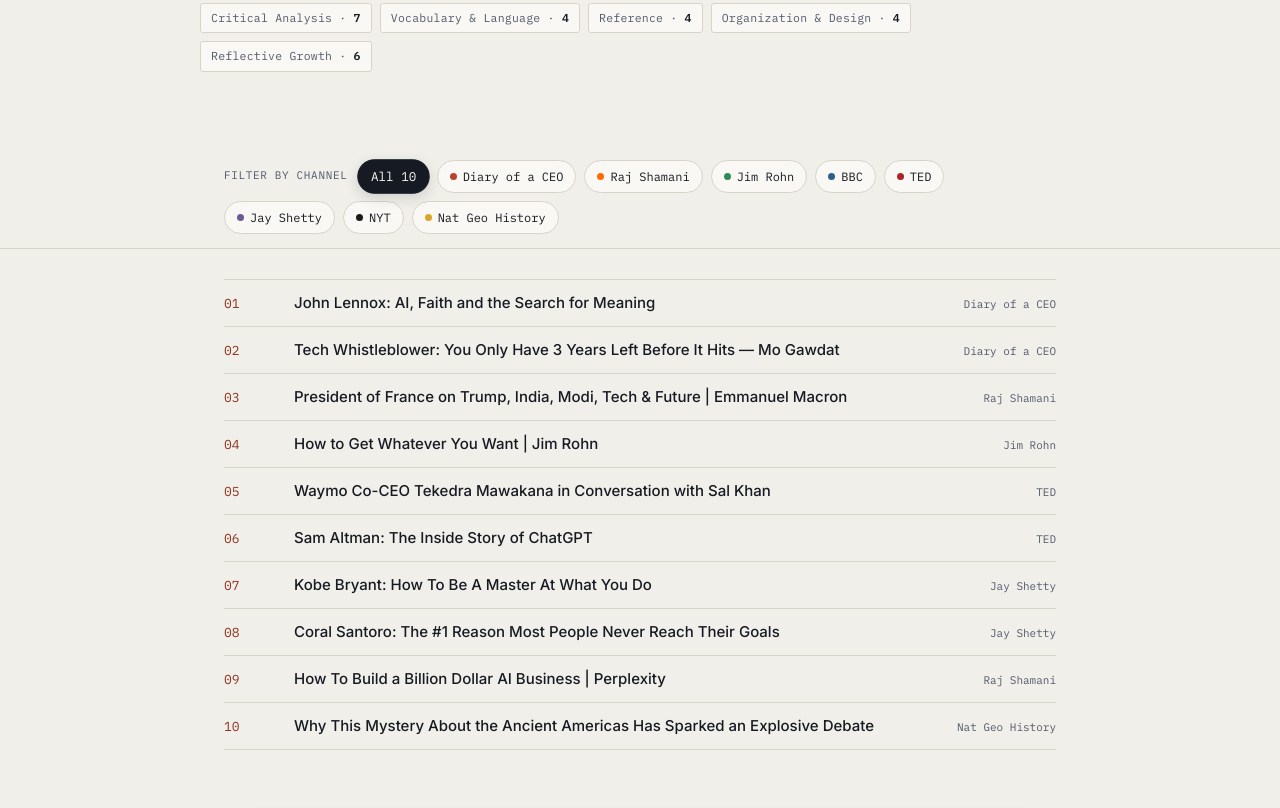
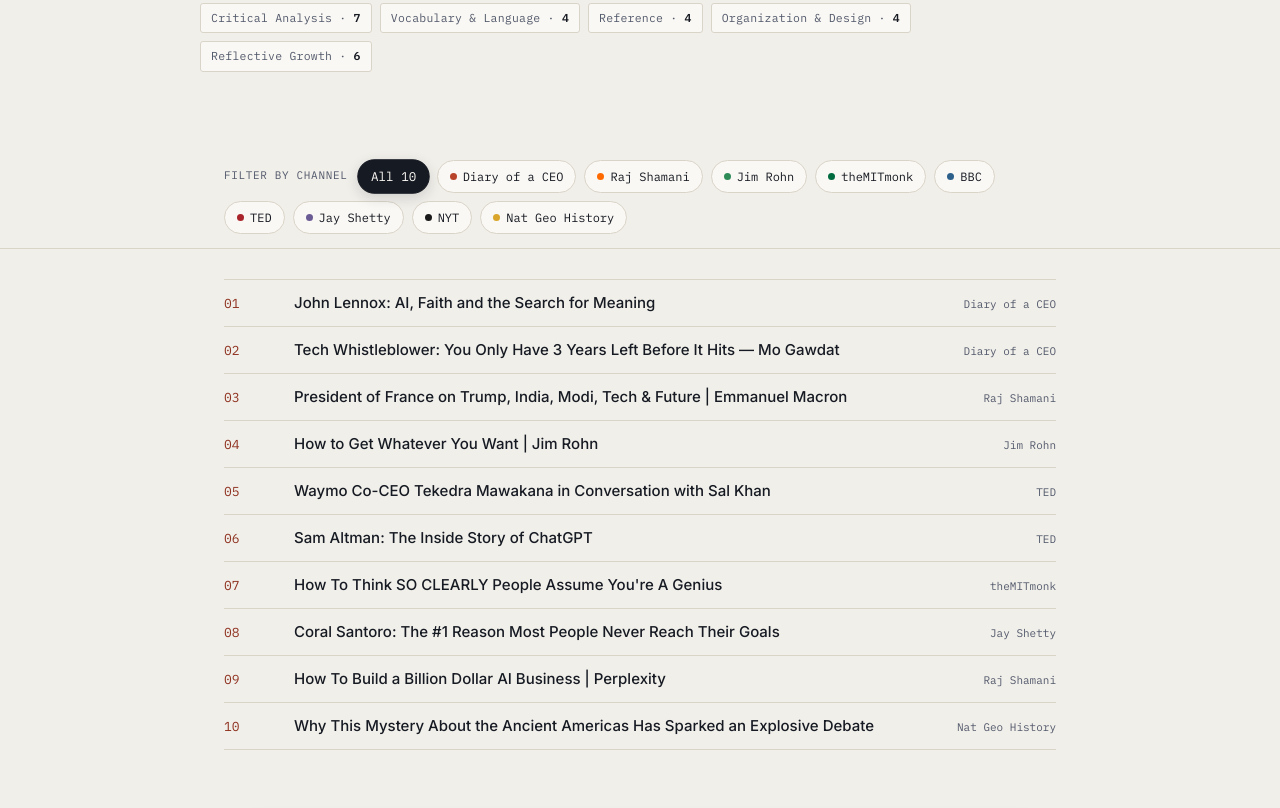
Before and after one commit to Xbo91/communicative-english-portfolio, a plain HTML site: page index.html in a window 1280 px wide. Shown: the part 466-1274 px from the top of the page. Drawn offline with Linux system fonts and the light colour scheme.

Commit message:
Updated track 07 to systems thinking video by theMITmonk

```diff
--- a/index.html
+++ b/index.html
@@ -572,6 +572,7 @@
                 CEO</span>
             <span class="pill" data-filter="Shamani"><span class="dot" style="background:#FF6A00"></span>Raj Shamani</span>
             <span class="pill" data-filter="Motivational"><span class="dot" style="background:#2E8B57"></span>Jim Rohn</span>
+            <span class="pill" data-filter="Educational"><span class="dot" style="background:#006B3E"></span>theMITmonk</span>
             <span class="pill" data-filter="BBC"><span class="dot" style="background:#2C5F8A"></span>BBC</span>
             <span class="pill" data-filter="TED"><span class="dot" style="background:#A8242A"></span>TED</span>
             <span class="pill" data-filter="Shetty"><span class="dot" style="background:#6B5B95"></span>Jay
@@ -689,17 +690,17 @@
                                             ]
         },
         {
-            track: "07", channel: "Shetty", channelLabel: "Jay Shetty",
-                title: "Kobe Bryant: How To Be A Master At What You Do",
-                    dateAccessed: "17 Jun 2026", published: "9 Sep 2019",
-                        refText: "YouTube — On Purpose with Jay Shetty.",
-                            refLink: "https://www.youtube.com/watch?v=hHW1oY26kxQ",
-                                embedUrl: "https://www.youtube-nocookie.com/embed/hHW1oY26kxQ",
-                                    summary: "Jay Shetty sits down with the late NBA legend Kobe Bryant to discuss his famous 'Mamba Mentality'. Bryant shares insights on discipline, curiosity, and how true mastery comes from an obsession with the tiny, mundane details of your craft rather than the spotlight.",
-                                        opinion: "This was incredibly inspiring. Bryant’s relentless dedication to analyzing his mistakes rather than ignoring them really resonated with me. It taught me that greatness isn't an innate talent, but a byproduct of extreme consistency and a willingness to be a beginner every single day.",
+            track: "07", channel: "Educational", channelLabel: "theMITmonk",
+                title: "How To Think SO CLEARLY People Assume You're A Genius",
+                    dateAccessed: "17 Jun 2026", published: "5 Nov 2023",
+                        refText: "YouTube — Sandeep Swadia (theMITmonk).",
+                            refLink: "https://www.youtube.com/watch?v=mjTgkm-h__M",
+                                embedUrl: "https://www.youtube-nocookie.com/embed/mjTgkm-h__M",
+                                    summary: "Sandeep Swadia breaks down the concept of systems thinking as a framework for clarity and effective decision-making. He explains that intelligent people often fail not because they lack intelligence, but because they misunderstand the system they are operating within, distinguishing between clear, complicated, and complex systems.",
+                                        opinion: "This video completely shifted how I approach problem-solving. Learning to pause and diagnose the 'type' of system I am dealing with before taking action was a massive lightbulb moment. It made me realize that applying a 'complicated' solution to a 'complex' problem is a recipe for disaster.",
                                             vocab: [
-                                                { term: "mundane", def: "lacking interest or excitement; dull or ordinary" },
-                                                { term: "byproduct", def: "an incidental or secondary product made in the manufacture or synthesis of something else" }
+                                                { term: "systems thinking", def: "a holistic approach to analysis that focuses on the way a system's constituent parts interrelate" },
+                                                { term: "complex system", def: "a system in which the relationship between cause and effect is only obvious in hindsight" }
                                             ]
         },
         {
@@ -749,7 +750,7 @@
         }
 ];
 
-        const channelColors = { DOAC: "#B8432B", Motivational: "#2E8B57", Shamani: "#FF6A00", BBC: "#2C5F8A", TED: "#A8242A", Shetty: "#6B5B95", NYT: "#1A1A1A", NatGeo: "#D9A52A" };
+        const channelColors = { DOAC: "#B8432B", Educational: "#006B3E", Motivational: "#2E8B57", Shamani: "#FF6A00", BBC: "#2C5F8A", TED: "#A8242A", Shetty: "#6B5B95", NYT: "#1A1A1A", NatGeo: "#D9A52A" };
 
         const logEl = document.getElementById('log');
         const tocEl = document.getElementById('toc-list');
```
